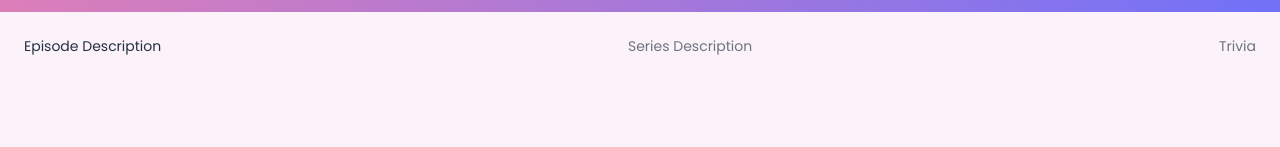
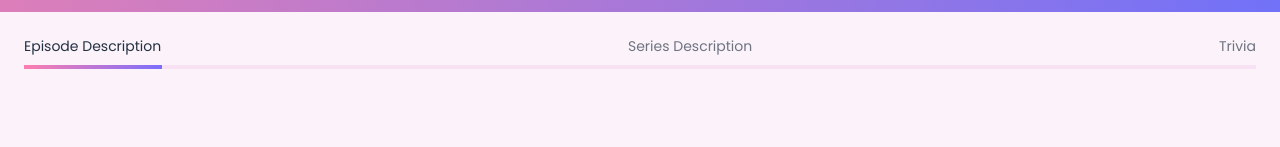
Before and after one commit to wayfinderinc/flooky, a website: page index.html in a window 1280 px wide. Shown: the part 140-287 px from the top of the page. Drawn offline with Linux system fonts and the light colour scheme.

Commit message:
added description bar

```diff
--- a/index.html
+++ b/index.html
@@ -526,6 +526,11 @@
             <div class="decription-copy">Series Description</div>
             <div class="decription-copy">Trivia</div>
           </div>
+          <div class="description-bar-area">
+            <div class="bar-bg">
+              <div class="bar"></div>
+            </div>
+          </div>
         </div>
       </div>
 
--- a/scss/style.scss
+++ b/scss/style.scss
@@ -39,6 +39,11 @@ h3 { font-size: $h3-fontsize; font-weight: 500; margin:0px; overflow:visible; pa
       .descriptions-trivia { display: flex; flex-direction: row; justify-content: space-between; position: relative; width: 100%; padding: 24px 24px 0;
         .decription-copy { font-size: 14px; color: #223041; }
       }
+      .description-bar-area { position: relative; width: 100%; padding: 8px 24px 0;
+        .bar-bg { background: rgba(219,122,196,0.15); width: 100%; height: 4px;
+          .bar { width: 138px; height: 100%; background: linear-gradient(315deg, #796EFD 0%, #FF7EAF 100%); }
+        }
+      }
     }
   }
 
```
Also changed, not shown: css/style.css, css/style.min.css (added), scss/style.min.css (added).
